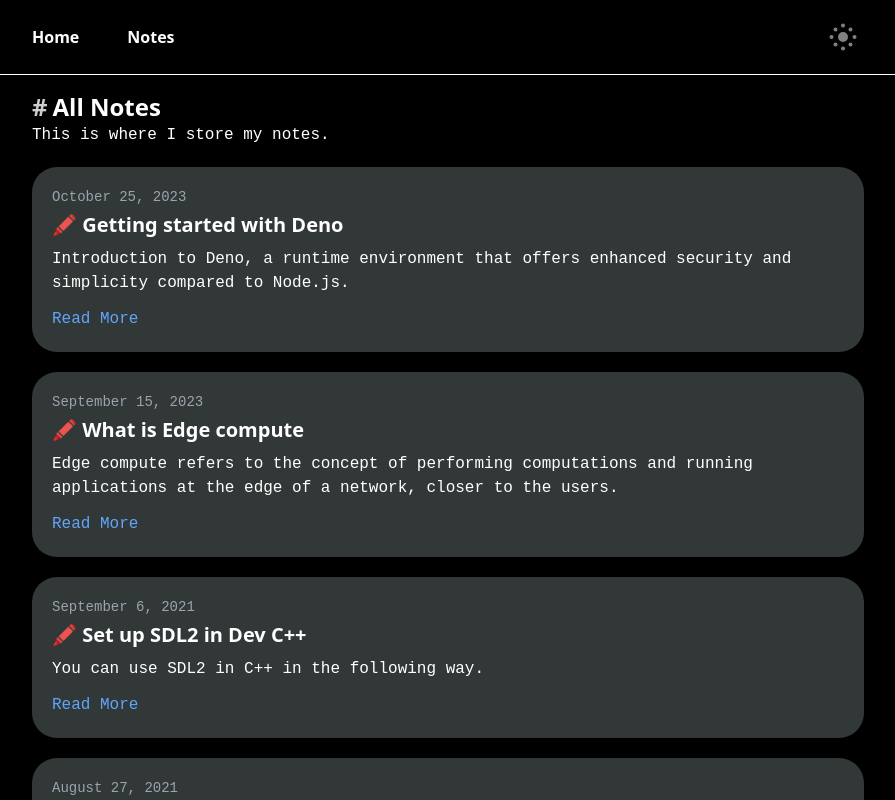
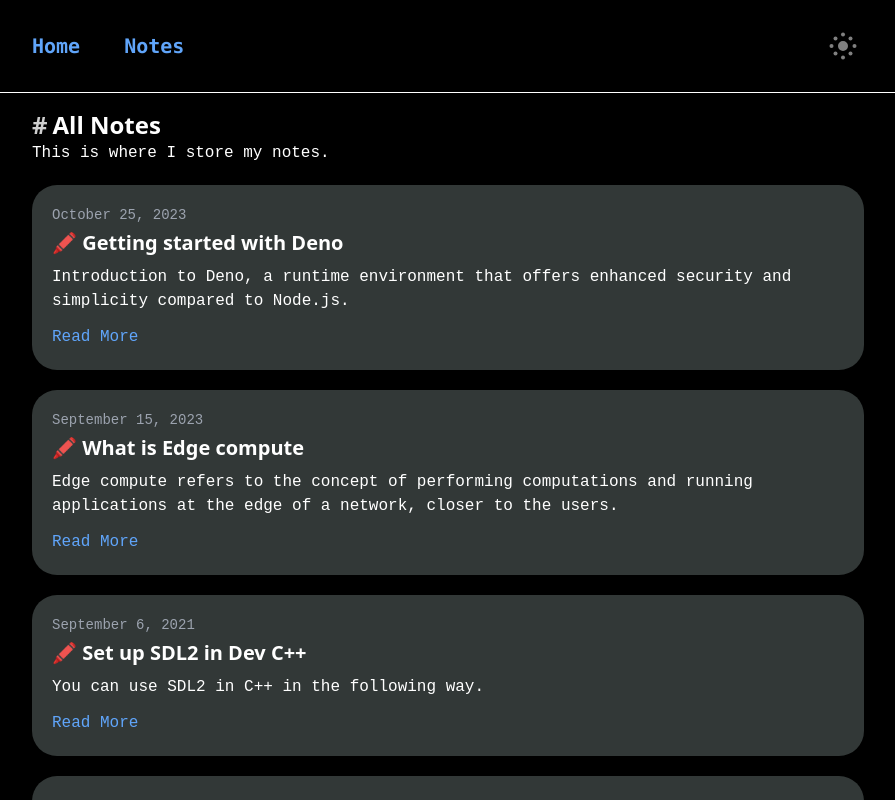
Before and after one commit to dunkbing/dunkbing.github.io, a Next.js app: page /notes in a window 1280 px wide. Shown: the top 800 px of the page, without its empty margins (192-1087 px from the left). Built offline with nearby package versions, Linux system fonts and the light colour scheme; what @tailwindcss/typography would draw is missing.

Commit message:
update nav.

```diff
--- a/components/Navigation.tsx
+++ b/components/Navigation.tsx
@@ -3,11 +3,11 @@ import React from 'react';
 
 const Navigation = (): JSX.Element => {
   return (
-    <nav className="font-bold ">
-      <Link href="/" className="text-gray-900 dark:text-white pr-6 py-4">
+    <nav className="font-bold text-xl font-mono text-gray-900 dark:text-gray-200 py-4">
+      <Link href="/" className="mr-5">
         Home
       </Link>
-      <Link href="/notes" className="text-gray-900 dark:text-white px-6 py-4">
+      <Link href="/notes" className="px-6">
         Notes
       </Link>
     </nav>
```
